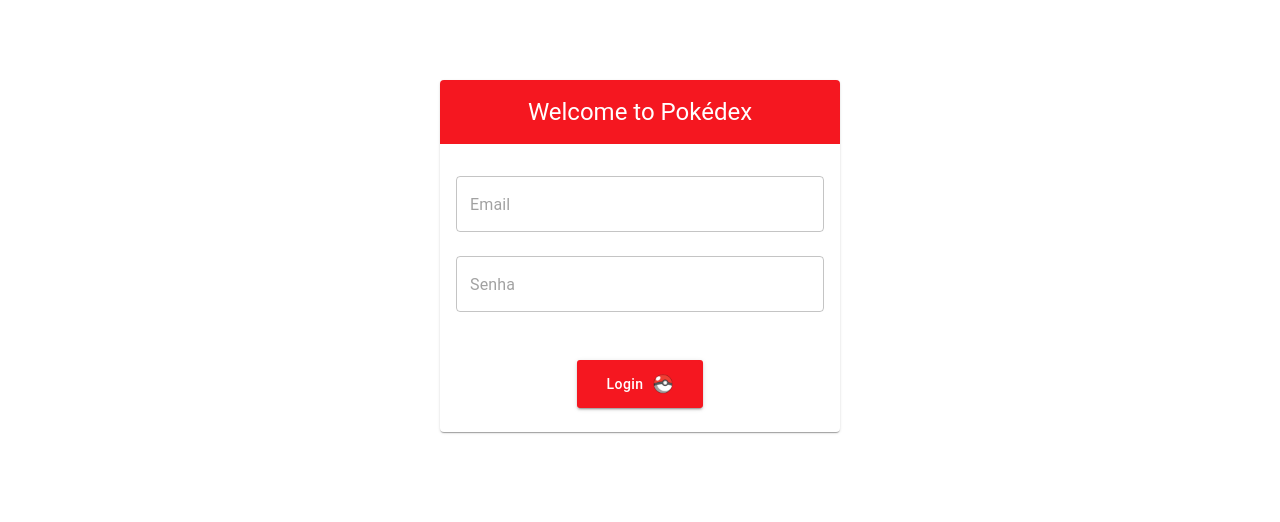
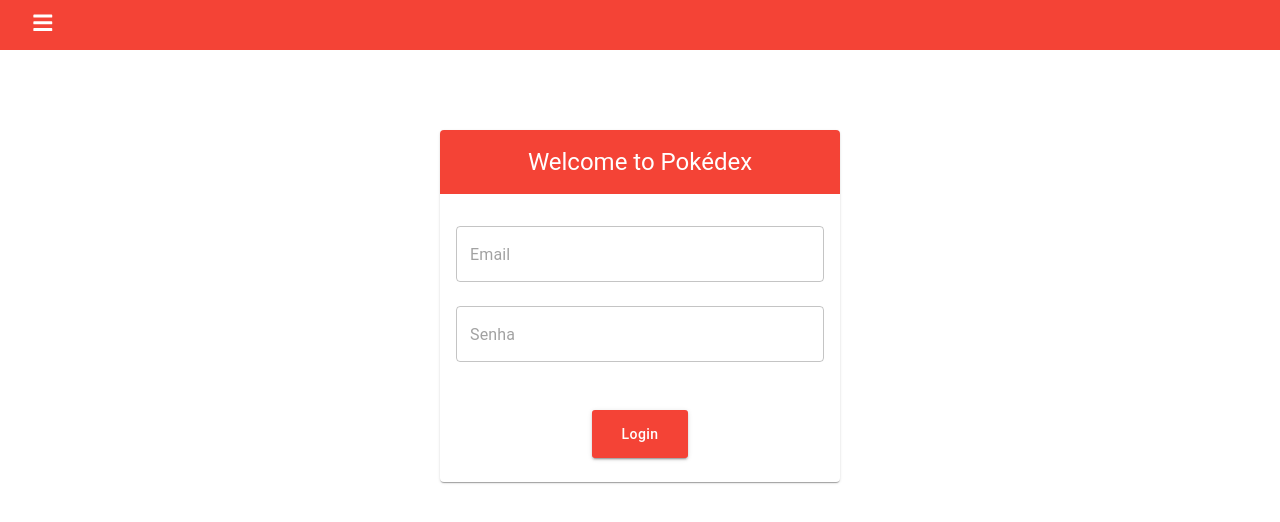
Before and after one commit to SinvalVJunior/pokedex-web, a React (Create React App) app in the folder app-frontend/: page / in a window 1280 px wide. Shown: the top 522 px of the page. Built offline with nearby package versions, Linux system fonts and the light colour scheme.

Commit message:
Adding navbar

```diff
--- a/app-frontend/package.json
+++ b/app-frontend/package.json
@@ -10,6 +10,7 @@
     "axios": "^0.21.1",
     "react": "^17.0.2",
     "react-dom": "^17.0.2",
+    "react-icons": "^4.2.0",
     "react-router-dom": "^5.2.0",
     "react-scripts": "4.0.3",
     "web-vitals": "^1.0.1"
--- a/app-frontend/src/components/App.js
+++ b/app-frontend/src/components/App.js
@@ -4,11 +4,13 @@
 import { theme } from './theme';
 import Home from './pages/Home';
 import LoginPage from './pages/Login/Login';
+import Navbar from './Navbar/Navbar';
 
 function App() {
   return (
     <ThemeProvider theme={theme}>
             <BrowserRouter>
+            <Navbar />
                 <Switch>
                     < Route path="/" exact component={LoginPage}/>
                     < Route path="/home" exact component={Home}/>
--- /dev/null
+++ b/app-frontend/src/components/Navbar/Navbar.js
@@ -0,0 +1,46 @@
+import React, { useState } from 'react';
+import * as FaIcons from 'react-icons/fa';
+import * as AiIcons from 'react-icons/ai';
+import { Link } from 'react-router-dom';
+import { SidebarData } from './SidebarData';
+import { useStyles } from './Navbar.styles.js';
+import { IconContext } from 'react-icons';
+
+function Navbar() {
+    const [sidebar, setSidebar] = useState(false);
+    const classes = useStyles();
+    const showSidebar = () => setSidebar(!sidebar);
+
+    return (
+        <>
+            <IconContext.Provider value={{ color: '#fff' }}>
+                <div className={classes.navbar}>
+                    <Link to='#' className={classes.menu_bars}>
+                        <FaIcons.FaBars onClick={showSidebar} />
+                    </Link>
+                </div>
+                <nav className={sidebar ? `${classes.nav_menu} ${classes.nav_menu_active}` : classes.nav_menu}>
+                    <ul className={classes.nav_menu_items} onClick={showSidebar}>
+                        <li className={classes.navbar_toggle}>
+                            <Link to='#' className={classes.menu_bars}>
+                                <AiIcons.AiOutlineClose />
+                            </Link>
+                        </li>
+                        {SidebarData().map((item, index) => {
+                            return (
+                                <li key={index} className={item.cName}>
+                                    <Link to={item.path}>
+                                        {item.icon}
+                                        <span className={classes.span}>{item.title}</span>
+                                    </Link>
+                                </li>
+                            );
+                        })}
+                    </ul>
+                </nav>
+            </IconContext.Provider>
+        </>
+    );
+}
+
+export default Navbar;
--- /dev/null
+++ b/app-frontend/src/components/Navbar/Navbar.styles.js
@@ -0,0 +1,73 @@
+import { makeStyles } from '@material-ui/core'
+
+export const useStyles = makeStyles((theme) => {
+    return {
+        navbar: {
+            backgroundColor: theme.palette.primary.main,
+            height: '50px',
+            display: 'flex',
+            justifyContent: 'start',
+            alignItems: 'center'
+        },
+        menu_bars: {
+            marginLeft: '2rem',
+            fontSize: '1.35rem',
+            background: 'none'
+        },
+        nav_menu: {
+            backgroundColor: theme.palette.primary.main,
+            width: '250px',
+            height: '100vh',
+            display: 'flex',
+            justifyContent: 'center',
+            position: 'fixed',
+            top: '0',
+            left: '-100%',
+            transition: '850ms'
+        },
+        nav_menu_active: {
+            left: '0',
+            transition: '100ms'
+        },
+        nav_text: {
+            display: 'flex',
+            justifyContent: 'start',
+            alignItems: 'center',
+            listStyle: 'none',
+            height: '60px',
+            '& a': {
+                textDecoration: 'none',
+                color: '#f5f5f5',
+                fontSize: '18px',
+                width: '95%',
+                height: '100%',
+                display: 'flex',
+                alignItems: 'center',
+                padding: '0 16px',
+                borderRadius: '4px',
+                '&:hover': {
+                    backgroundColor: '#1a83ff',
+                }
+
+            }
+
+        },
+
+        nav_menu_items: {
+            width: '100%',
+            paddingInlineStart: 0
+        },
+        navbar_toggle: {
+            backgroundColor: theme.palette.primary.main,
+            width: '100%',
+            height: '80px',
+            display: 'flex',
+            justifyContent: 'start',
+            alignItems: 'center'
+        },
+        span: {
+            marginLeft: '16px'
+        }
+    }
+
+});
--- /dev/null
+++ b/app-frontend/src/components/Navbar/SidebarData.js
@@ -0,0 +1,33 @@
+import React from 'react';
+import * as FaIcons from 'react-icons/fa';
+import * as AiIcons from 'react-icons/ai';
+import * as IoIcons from 'react-icons/io';
+import * as FiIcons from 'react-icons/fi';
+import { useStyles } from './Navbar.styles.js';
+
+const SidebarData = () => {
+  const classes = useStyles();
+  const className = `${classes.nav_text} ${classes.nav_text_a} ${classes.nav_text_a_hover}`
+  return [
+    {
+      title: 'Home',
+      path: '/',
+      icon: <AiIcons.AiFillHome />,
+      cName: className
+    },
+    {
+      title: 'Inventory',
+      path: '/inventory',
+      icon: <IoIcons.IoIosPaper />,
+      cName: className
+    },
+    {
+      title: 'Play',
+      path: '/play',
+      icon: <FiIcons.FiPlay />,
+      cName: className
+    }
+  ];
+}
+
+export { SidebarData }
--- a/app-frontend/src/components/pages/Login/Login.js
+++ b/app-frontend/src/components/pages/Login/Login.js
@@ -53,13 +53,6 @@
                             label: classes.buttonLabel
                         }} type="submit">
                             login
-                            <div className={classes.pokeball}>
-                                <CardMedia
-                                    component="img"
-                                    alt="Contemplative Reptile"
-                                    src={pokeball}
-                                />
-                            </div>
                         </Button>
                     </CardActions>
                 </Card>
--- a/app-frontend/src/components/pages/Login/Login.styles.js
+++ b/app-frontend/src/components/pages/Login/Login.styles.js
@@ -21,14 +21,14 @@
             margin: theme.spacing(2),
         },
         button: {
-            background: '#F51720',
+            background: theme.palette.primary.main,
             borderRadius: 3,
             border: 0,
             color: 'white',
             height: 48,
             padding: '0 30px',
             "&:hover": {
-                backgroundColor: "#F51720"
+                backgroundColor: theme.palette.primary.main
             }
         },
         buttonLabel: {
@@ -39,15 +39,8 @@
         },
         header: {
             textAlign: 'center',
-            background: '#F51720',
+            background: theme.palette.primary.main,
             color: '#fff'
-        },
-        pokeball: {
-            maxWidth: 20,
-            maxHeight: 20,
-            marginLeft: 10,
-            display: 'flex',
-            justifyContent: 'center'
         }
     }
 
--- a/app-frontend/src/components/theme.js
+++ b/app-frontend/src/components/theme.js
@@ -1,15 +1,16 @@
 
 import { createMuiTheme } from '@material-ui/core/styles';
 import purple from '@material-ui/core/colors/purple';
-import green from '@material-ui/core/colors/green';
+import grey from '@material-ui/core/colors/grey';
+import red from '@material-ui/core/colors/red';
 
 const theme = createMuiTheme({
   palette: {
     primary: {
-      main: purple[500],
+      main: red[500],
     },
     secondary: {
-      main: green[500],
+      main: grey[500],
     },
   },
 });
```
Also changed, not shown: 1 other file (tests, documents, lock files or other folders).
